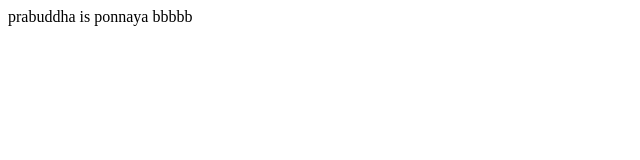
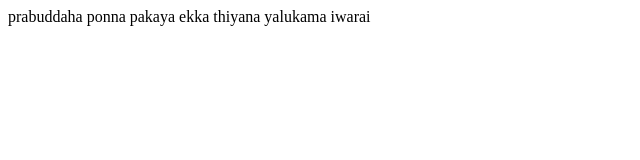
Before and after one commit to manupriya736/coursera-test, a plain HTML site: page site/index.html in a window 1280 px wide. Shown: the whole page, without its empty margins (0-640 px from the left). Drawn offline with Linux system fonts and the light colour scheme.

Commit message:
small change

```diff
--- a/site/index.html
+++ b/site/index.html
@@ -1,7 +1,8 @@
 <html>
     <head>
         <body>
-            prabuddha is ponnaya bbbbb
+
+            prabuddaha ponna pakaya  ekka thiyana  yalukama iwarai
         </body>
     </head>
 </html>
```
